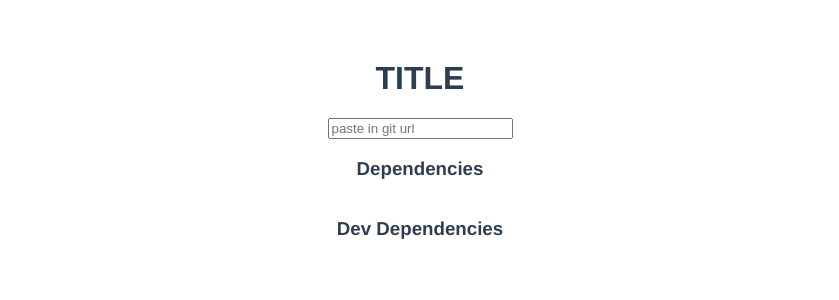
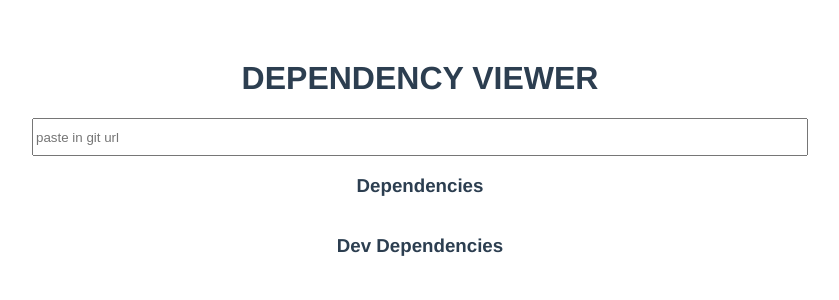
Before and after one commit to coronary/gitDepViewer, a Vue app: page / in a window 1280 px wide. Shown: the top 300 px of the page, without its empty margins (220-1059 px from the left). Built offline with nearby package versions, Linux system fonts and the light colour scheme.

Commit message:
expanded search bar and added borders

```diff
--- a/src/App.vue
+++ b/src/App.vue
@@ -1,7 +1,7 @@
 <template>
   <div id="app">
     <!--<img alt="Vue logo" src="./assets/logo.png">-->
-    <h1>TITLE</h1>
+    <h1>DEPENDENCY VIEWER</h1>
     <Search></Search>
   </div>
 </template>
--- a/src/components/Results.vue
+++ b/src/components/Results.vue
@@ -2,7 +2,7 @@
     <div>
         <h3>{{ title }}</h3>
         <div id="results">
-            <div class="packtitle" v-for="(ver, name) in listings" v-bind:key=name>
+            <div class="pack" v-for="(ver, name) in listings" v-bind:key=name>
                 <span v-bind:href=npm+name v-bind:packName=name target="_blank" v-on:click="getNpm">{{ name }}</span>
             </div>
         </div>
@@ -40,13 +40,16 @@ export default {
     flex-wrap: wrap;
 }
 
-.packtitle {
+.pack {
     margin: 5px;
     min-height: 150px;
     min-width: 150px;
     display: flex;
     justify-content: center;
     align-items: center;
+    color: #2c3e50;
+    border: medium solid #2c3e50;
+    padding: 5px;
 }
 
 
--- a/src/components/Search.vue
+++ b/src/components/Search.vue
@@ -62,6 +62,10 @@ export default {
 </script>
 
 <style>
+input[type=text] {
+    width: 60vw;
+    height: 4vh;
+}
 
 
 </style>
```
